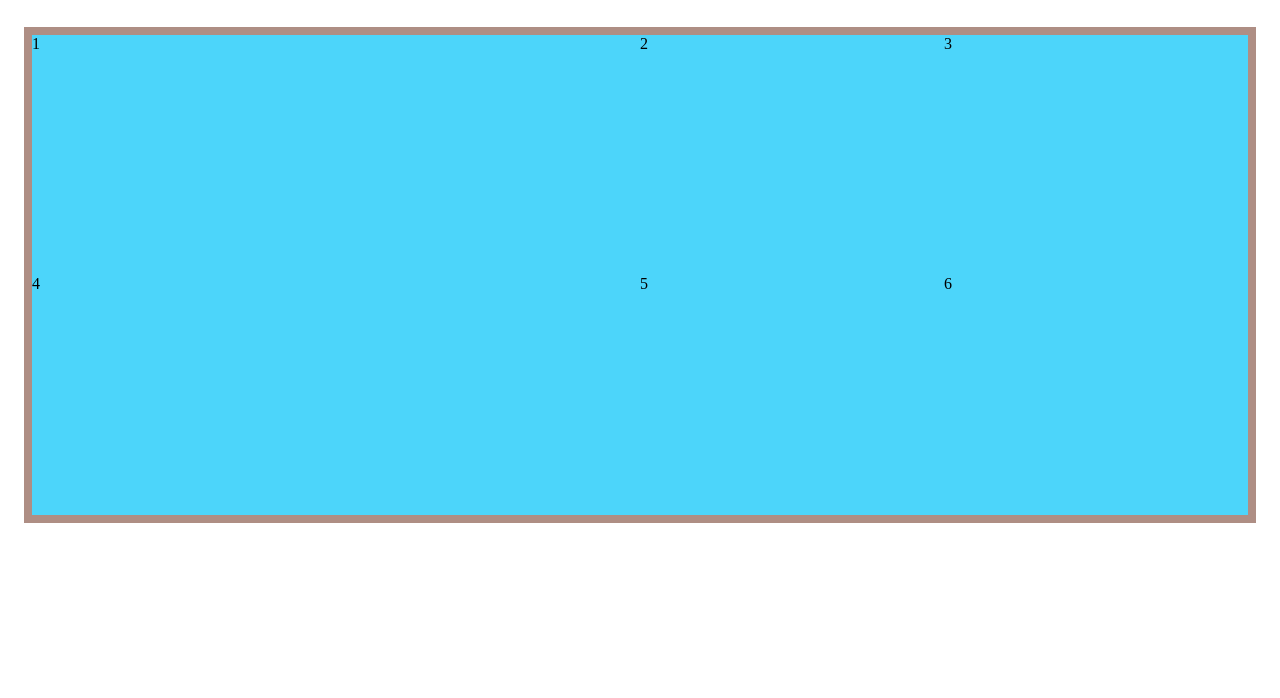
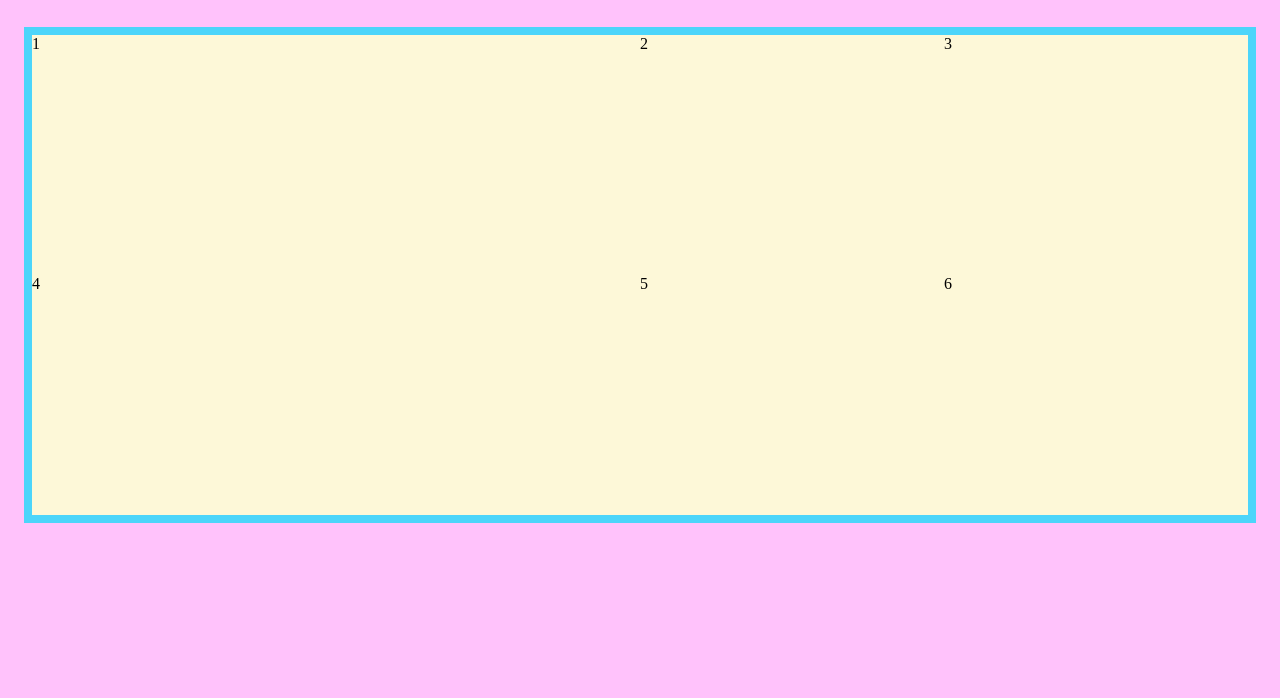
Before and after one commit to svante1987/JavaScript2, a plain HTML site: page index.html in a window 1280 px wide. Shown: the part 102-800 px from the top of the page. Drawn offline with Linux system fonts and the light colour scheme.

Commit message:
gjort lite backgrundsfärg och exprimenterat lite med min färgpalett

```diff
--- a/style.css
+++ b/style.css
@@ -10,6 +10,15 @@
     margin: 0;
 }
 
+html {
+  height: 100%;
+}
+
+body{
+  height: 100%;
+  background-color:#ffc2fbff
+}
+
 header{
   padding: 50px
 }
@@ -18,8 +27,8 @@ header{
   width:95vw;
   height:60vh;
   margin: 0 auto;
-  background-color:#4cd5faff;
-  outline: 8px solid #ae8e84ff;
+  background-color:#fdf8d8ff;
+  outline: 8px solid #4cd5faff;
   display: grid;
   grid-template-columns: 50% 25% 25%;
   grid-template-rows: auto;
```
